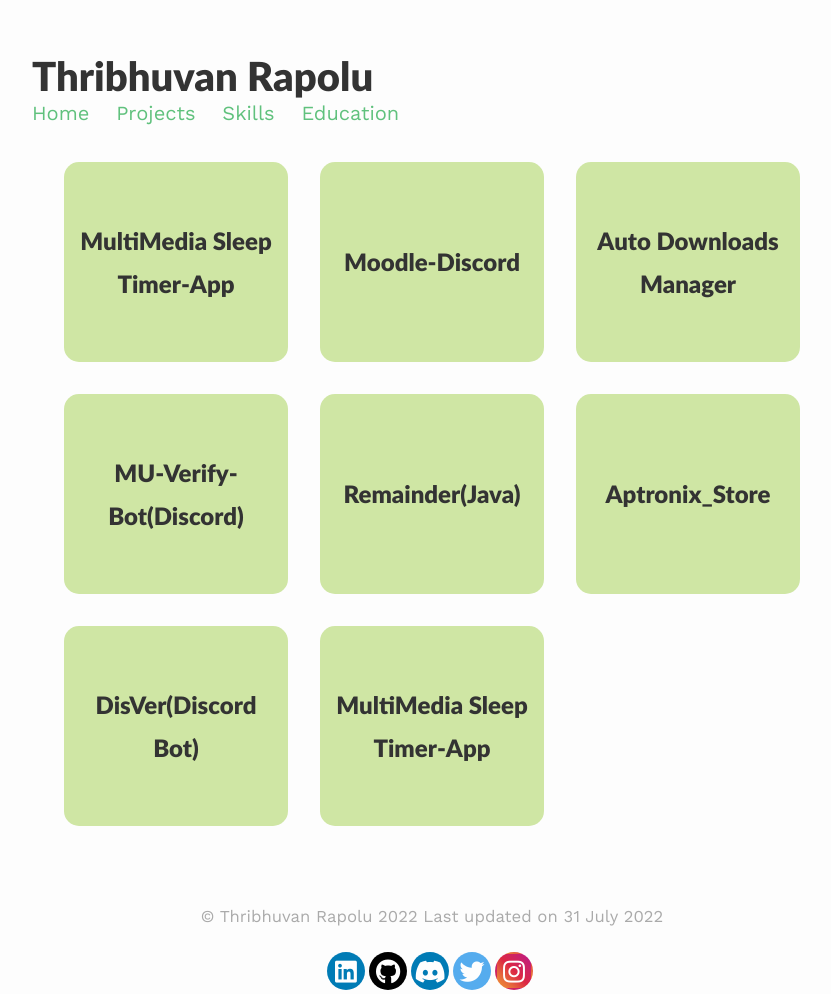
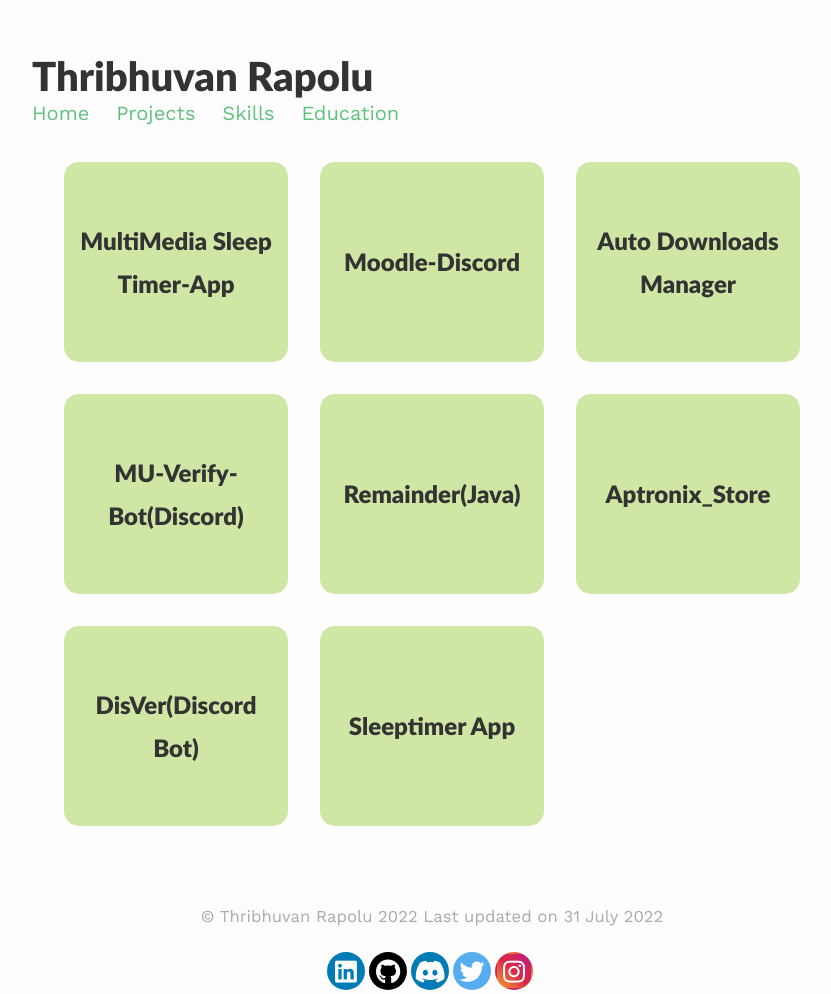
Before and after one commit to thribhuvanrapolu/gradfolio, a Jekyll site: the page built from _pages/projects.md, in a window 1280 px wide. Shown: the whole page, without its empty margins (208-1039 px from the left). Built offline with Jekyll 4.4.1, drawn with Linux system fonts in a browser that asks for light colours; nearby versions of some CDN libraries.

Commit message:
app-website

```diff
--- a/_projects/sleeptimer-app.md
+++ b/_projects/sleeptimer-app.md
@@ -1,5 +1,5 @@
 ---
-title: MultiMedia Sleep Timer-App
+layout: post
 ---
 
 
```
